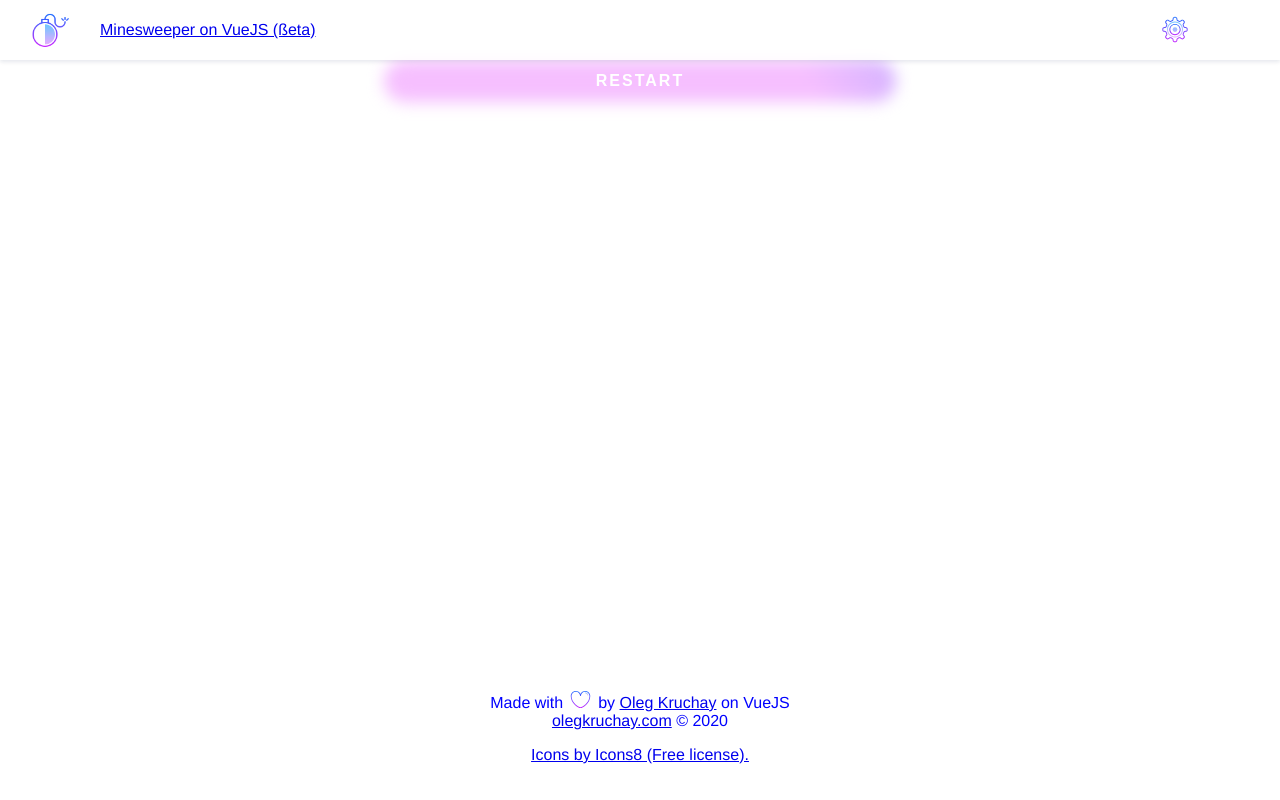
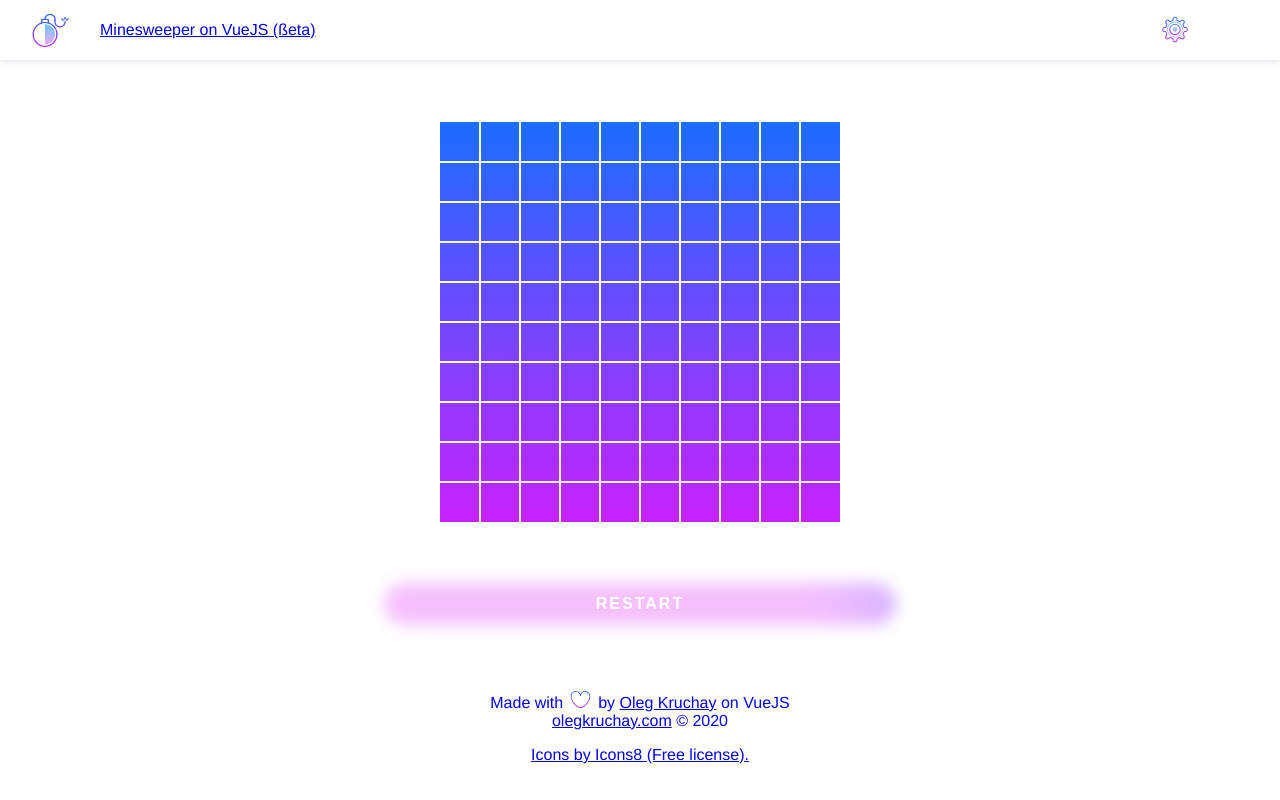
Before and after one commit to kruchai/minesweeper-vue, a Vue app: page / in a window 1280 px wide. Built offline with nearby package versions, Linux system fonts and the light colour scheme.

Commit message:
v0.4 (Beta): Adding basic logic for the game process (does not working). @todo Need to rewrite the battleground because of bugs.

```diff
--- a/src/components/Battleground.vue
+++ b/src/components/Battleground.vue
@@ -1,18 +1,27 @@
 <template>
-
   <div
     id="battleground"
     class="battleground"
-    v-bind:style = "{'grid-template-columns': 'repeat(' + rows +', 40px)', 'grid-template-rows': 'repeat(' + columns +', 40px)' }"
+    :style="{
+      'grid-template-columns': 'repeat(' + rows + ', 40px)',
+      'grid-template-rows': 'repeat(' + columns + ', 40px)'
+    }"
   >
     <div
       class="parent-cell"
-      :data-bomb="Math.random() <= bombsPercentage / 100 ? 'bomb' : 'clear'"
-      v-for="cell in getCountOfCells()" :key="cell"
+      v-for="cell in getCountOfCells()"
+      :key="cell"
+      :data-bomb="Math.random() <= bombsPercentage / 100 ? 'bomb' : ''"
+      :data-cell-id="cell"
+      ref="cell"
+      @keyup.f1="restart"
     >
-      <div class="child-cell" @contextmenu.prevent="isRightClicked($event)" @click="isClicked($event)"></div>
+      <div
+        class="child-cell"
+        @contextmenu.prevent="isRightClicked($event)"
+        @click="isClicked($event)"
+      ></div>
     </div>
-
   </div>
 </template>
 
@@ -21,8 +30,8 @@
   name: "Battleground",
   data() {
     return {
-        msgLost: 'Sorry, you lost 💩💩💩',
-        msgWin: 'You are winner 😎🥳👊🤩'
+      msgLost: "Sorry, you lost =(",
+      msgWin: "You are winner 😎🥳👊🤩"
     };
   },
   props: {
@@ -31,22 +40,73 @@
     bombsPercentage: Number
   },
   methods: {
+    restart() {
+      this.$forceUpdate();
+    },
     isClicked(event) {
-        if (event.target.parentNode.dataset.bomb === 'bomb') {
-          alert(this.msgLost);
-          event.target.parentNode.parentNode.classList.add('show-all');
+      for (let x = 1; x < this.getCountOfCells(); x++) {
+        let minusValue1 = -1,
+          minusValue2 = -this.columns,
+          minusValue3 = -this.columns + 1,
+          minusValue4 = -this.columns - 1,
+          plusValue1 = 1,
+          plusValue2 = this.columns,
+          plusValue3 = this.columns + 1,
+          plusValue4 = this.columns - 1;
+
+        let iteration = [
+          minusValue1,
+          minusValue2,
+          minusValue3,
+          minusValue4,
+          plusValue1,
+          plusValue2,
+          plusValue3,
+          plusValue4
+        ];
+
+        if (this.$refs.cell[x].getAttribute("data-bomb") === "bomb") {
+          for (let v = 0; v < iteration.length; v++) {
+            if (
+              this.$refs.cell[x + iteration[v]] &&
+              !this.$refs.cell[x + iteration[v]].getAttribute("data-bomb")
+            ) {
+              if (x >= this.columns + 1 || x <= x - this.columns + 1) {
+                this.$refs.cell[x + iteration[v]].setAttribute(
+                  "data-bomb",
+                  "near-bomb"
+                );
+              }
+            }
+          }
         }
 
-        if (!event.target.classList.contains('flagged')) {
-          event.target.classList.add('clicked');
+        if (!this.$refs.cell[x].getAttribute("data-bomb")) {
+          if (!this.$refs.cell[x].children[0].classList.contains("flagged")) {
+            this.$refs.cell[x].children[0].classList.add("clicked");
+          }
+        }
+      }
+
+      if (event.target.parentNode.dataset.bomb === "bomb") {
+        alert(this.msgLost);
+        event.target.parentNode.parentNode.classList.add("show-all");
+      }
+
+      if (!event.target.classList.contains("flagged")) {
+        event.target.classList.add("clicked");
       }
     },
     isRightClicked(event) {
-        event.target.classList.toggle('flagged');
+      event.target.classList.toggle("flagged");
     },
     getCountOfCells(rows = this.rows, columns = this.columns) {
       return rows * columns;
     }
-    },
+  }
 };
 </script>
+
+<style lang="scss" scoped>
+  @import "../styles/battleground";
+</style>
```
Lines whose indentation alone changed are shown as unchanged.
